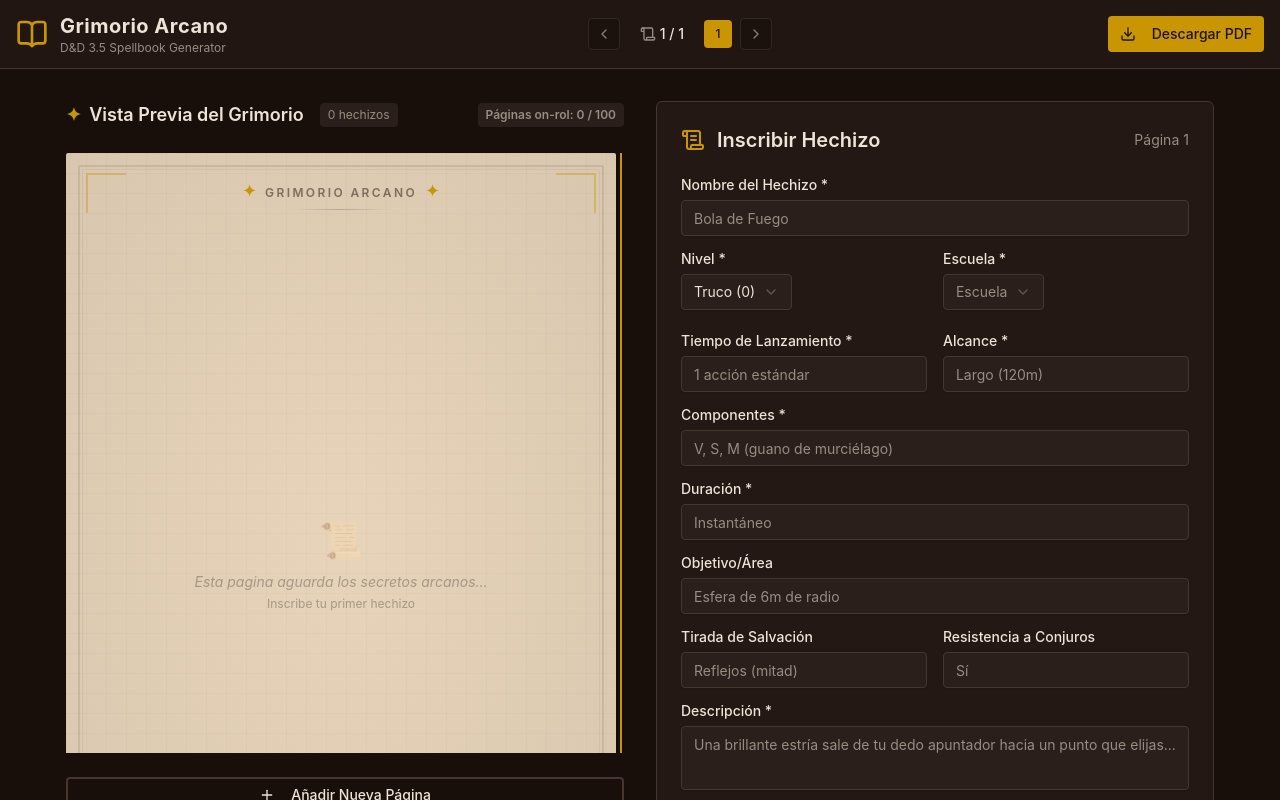
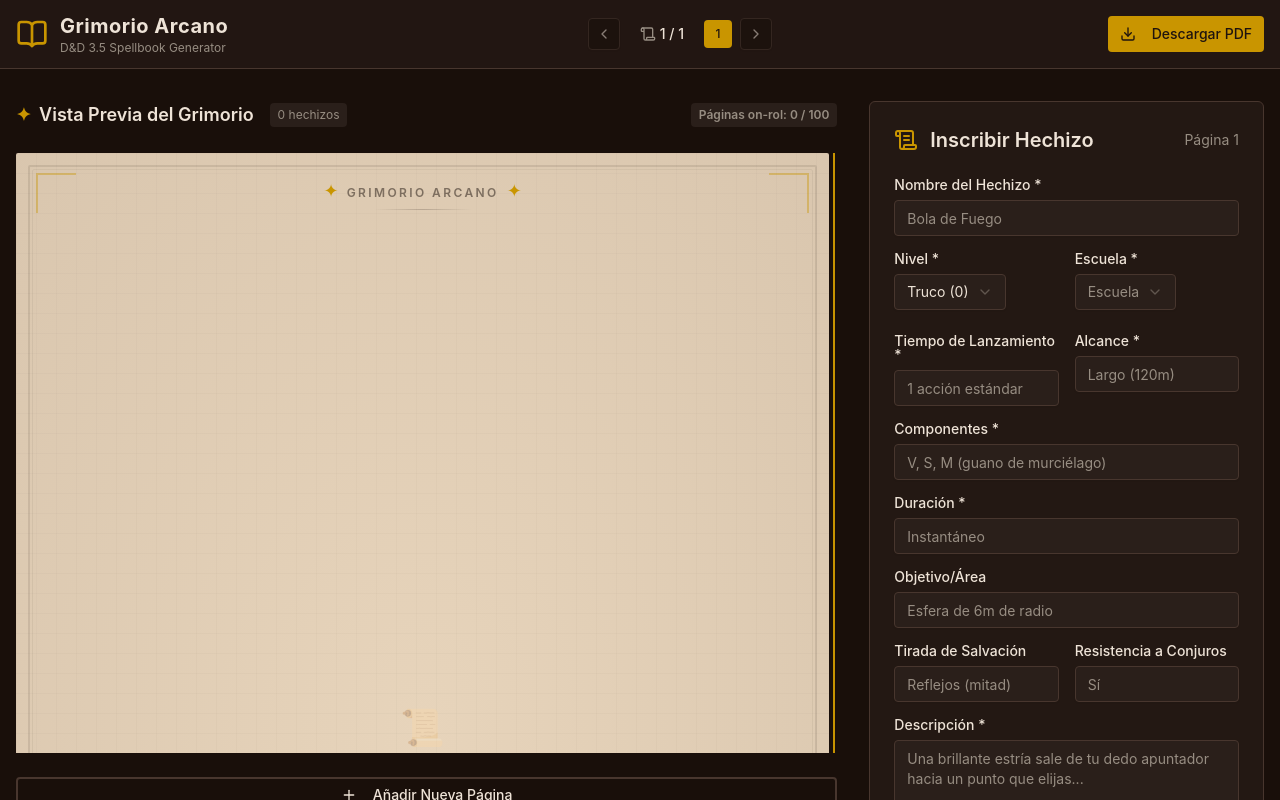
Before and after one commit to Algol95/ScrollSpell-DnD3.5, a React (Vite) app: page / in a window 1280 px wide. Shown: the top 800 px of the page. Built offline with nearby package versions, Linux system fonts and the light colour scheme.

Commit message:
feat: mejorar manejo de estado en el formulario de hechizos y optimizar carga de datos

```diff
--- a/src/App.css
+++ b/src/App.css
@@ -180,7 +180,6 @@
     height: 297mm;
     padding: 0;
     box-sizing: border-box;
-    /* Tamaño relativo adicional si hace falta afinar más */
     font-size: 1em;
     background: #f5f0e6 !important;
   }
@@ -190,7 +189,6 @@
   }
 }
 
-/* Responsive page typography (solo pantalla, no impresión) */
 @media (max-width: 640px) {
   .grimorio-page {
     /* Escala general menor en móvil para que la vista previa se acerque al PDF */
--- a/src/App.tsx
+++ b/src/App.tsx
@@ -1,4 +1,3 @@
-
 import { useState, useRef, useCallback, useEffect } from "react";
 import { Header } from "./components/Header";
 import { Page } from "./components/Page";
@@ -46,14 +45,18 @@ const saveToStorage = (data: SpellbookData) => {
 };
 
 export function App() {
-  const [pages, setPages] = useState<PageType[]>([createEmptyPage(1)]);
-  const [title, setTitle] = useState("Grimorio Arcano");
+  const stored = loadFromStorage();
+  const [pages, setPages] = useState<PageType[]>(
+    stored && stored.pages.length > 0 ? stored.pages : [createEmptyPage(1)],
+  );
+  const [title, setTitle] = useState(stored ? stored.title : "Grimorio Arcano");
 
   // Calcula el total de páginas teóricas según el nivel de los hechizos
   const theoreticalPages = pages.reduce(
     (acc, page) =>
-      acc + page.spells.reduce((sum, spell) => sum + Math.max(1, spell.level), 0),
-    0
+      acc +
+      page.spells.reduce((sum, spell) => sum + Math.max(1, spell.level), 0),
+    0,
   );
   const maxTheoreticalPages = 100;
   const isOverTheoreticalLimit = theoreticalPages > maxTheoreticalPages;
@@ -68,12 +71,8 @@ export function App() {
   const printRef = useRef<HTMLDivElement>(null);
 
   useEffect(() => {
-    const stored = loadFromStorage();
-    if (stored) {
-      setTitle(stored.title);
-      setPages(stored.pages.length > 0 ? stored.pages : [createEmptyPage(1)]);
-    }
-    setIsLoaded(true);
+    const timeout = setTimeout(() => setIsLoaded(true), 0);
+    return () => clearTimeout(timeout);
   }, []);
 
   useEffect(() => {
@@ -236,9 +235,8 @@ export function App() {
       />
 
       <main className="max-w-7xl mx-auto px-3 sm:px-4 py-4 sm:py-8">
-        <div className="grid grid-cols-1 lg:grid-cols-2 gap-8">
-          <div className="space-y-6">
-
+        <div className="grid grid-cols-1 lg:grid-cols-3 gap-8">
+          <div className="space-y-6 lg:col-span-2">
             <div className="flex flex-col sm:flex-row sm:items-center sm:justify-between gap-2">
               <div className="flex items-center gap-2">
                 <h2 className="text-lg font-semibold text-foreground flex items-center gap-2">
@@ -250,8 +248,10 @@ export function App() {
                 </span>
               </div>
               <div className="flex items-center gap-2">
-                <span className={`text-xs font-semibold px-2 py-1 rounded ${isOverTheoreticalLimit ? 'bg-destructive/10 text-destructive border border-destructive' : 'bg-muted text-muted-foreground'}`}
-                  title="Páginas teóricas según reglas oficiales de D&D 3.5">
+                <span
+                  className={`text-xs font-semibold px-2 py-1 rounded ${isOverTheoreticalLimit ? "bg-destructive/10 text-destructive border border-destructive" : "bg-muted text-muted-foreground"}`}
+                  title="Páginas teóricas según reglas oficiales de D&D 3.5"
+                >
                   Páginas on-rol: {theoreticalPages} / {maxTheoreticalPages}
                 </span>
                 {isOverTheoreticalLimit && (
--- a/src/components/Form.tsx
+++ b/src/components/Form.tsx
@@ -60,6 +60,7 @@ export function Form({
   useEffect(() => {
     if (editingSpell) {
       const { spell, pageId } = editingSpell;
+      Promise.resolve().then(() => {
         setFormData({
           name: spell.name,
           level: spell.level.toString(),
@@ -74,7 +75,9 @@ export function Form({
           spellResistance: spell.spellResistance ?? "",
         });
         setEditingMeta({ pageId, id: spell.id });
+      });
     } else {
+      Promise.resolve().then(() => {
         setEditingMeta(null);
         setFormData({
           name: "",
@@ -88,6 +91,7 @@ export function Form({
           target: "",
           savingThrow: "",
           spellResistance: "",
+        });
       });
     }
   }, [editingSpell]);
```
Lines whose indentation alone changed are shown as unchanged.
